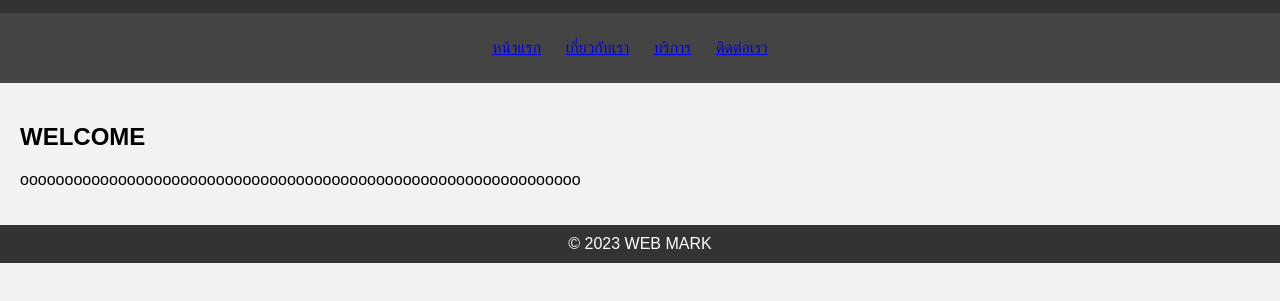
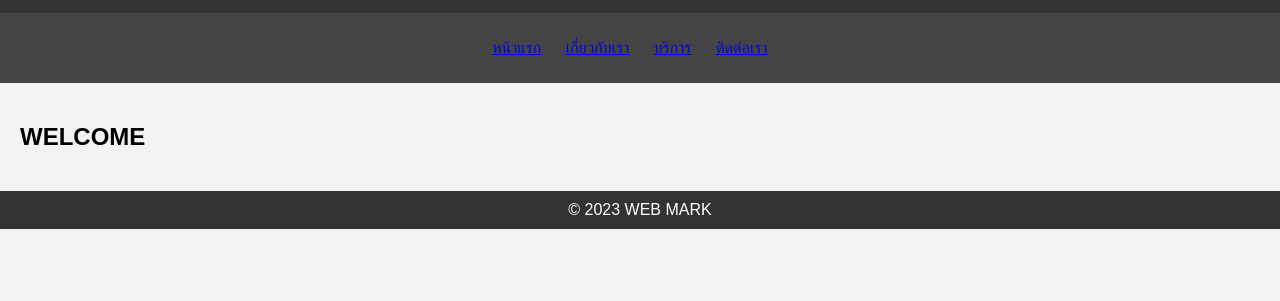
Before and after one commit to Thanwas/Thanwas.github.io, a plain HTML site: page index.html in a window 1280 px wide. Shown: the part 97-398 px from the top of the page. Drawn offline with Linux system fonts and the light colour scheme.

Commit message:
Update index.html

```diff
--- a/index.html
+++ b/index.html
@@ -65,7 +65,7 @@
     </nav>
     <main>
         <h2>WELCOME</h2>
-        <p>ooooooooooooooooooooooooooooooooooooooooooooooooooooooooooooooo</p>
+        <p></p>
     </main>
     <footer>
         &copy; 2023 WEB MARK
```
